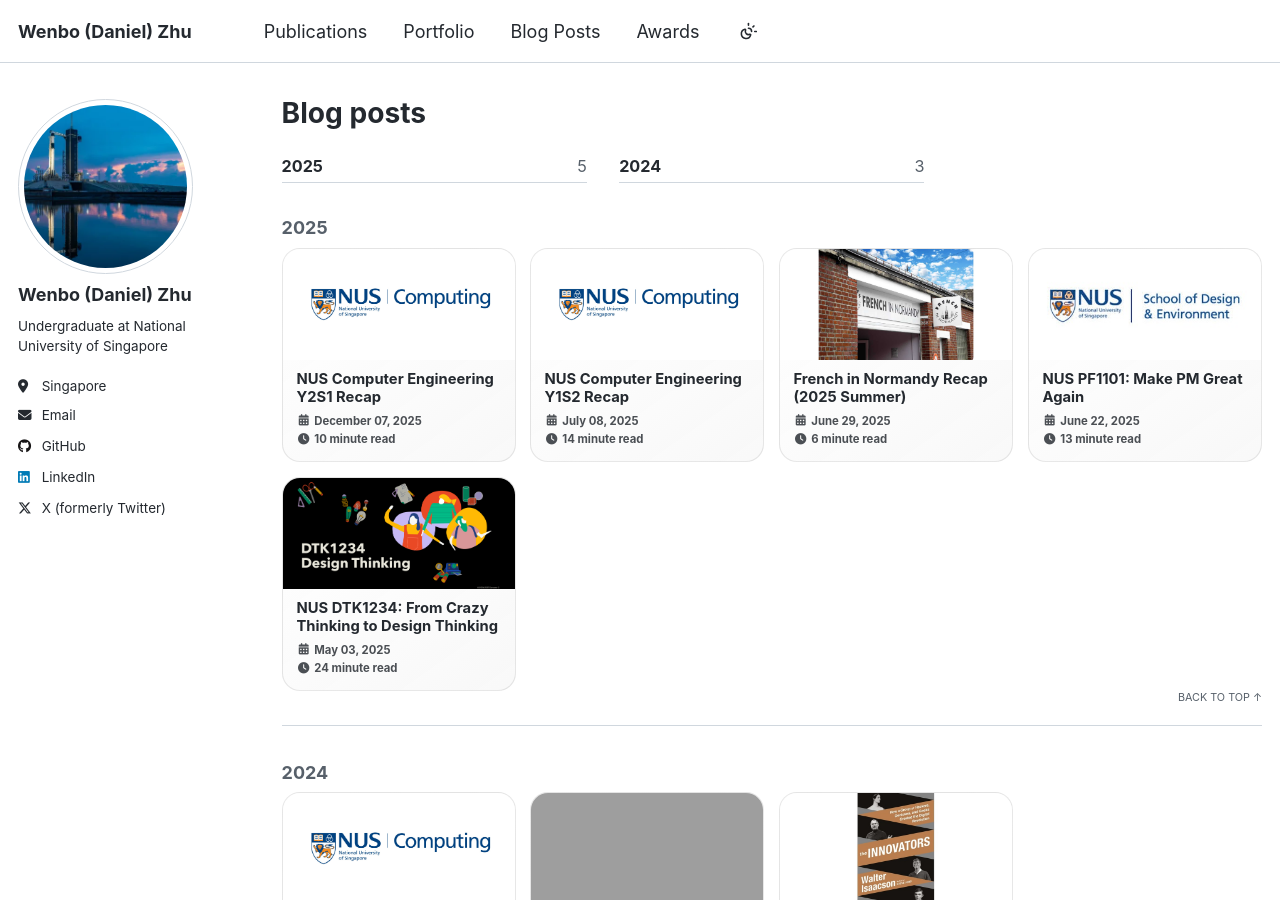
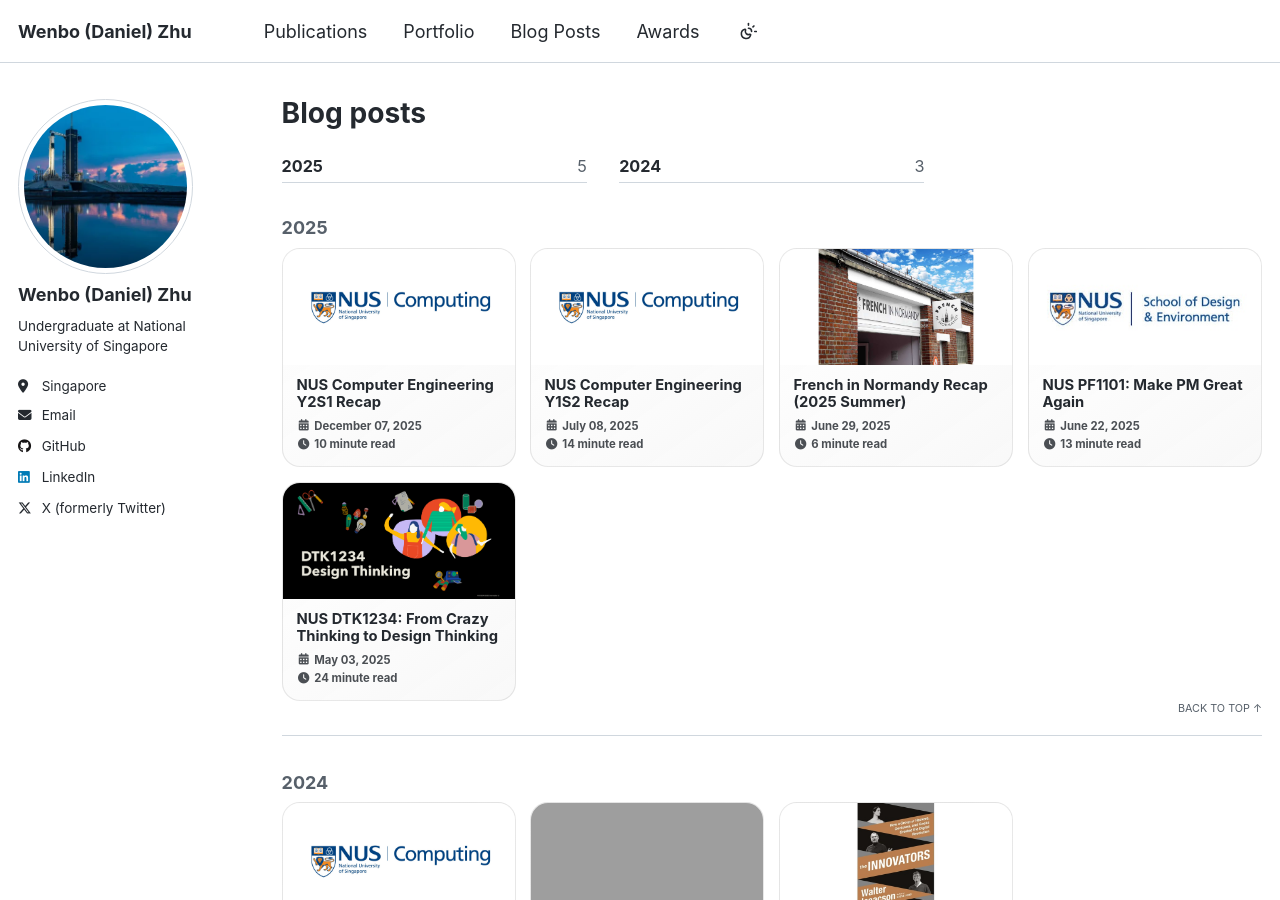
Before and after one commit to mendax1234/mendax1234.github.io, a Jekyll site: the page built from _pages/year-archive.html, in a window 1280 px wide and 900 px high. Built offline with Jekyll 4.4.1, drawn with Linux system fonts in a browser that asks for light colours.

Commit message:
Improve the blog post card and UI

```diff
--- a/_sass/include/_utilities.scss
+++ b/_sass/include/_utilities.scss
@@ -337,7 +337,7 @@
   position: relative;
   width: $navicon-width;
   height: $navicon-height;
-  background: #fff;
+  background: currentColor;
   margin: auto;
   -webkit-transition: 0.3s;
   transition: 0.3s;
@@ -349,7 +349,7 @@
     left: 0;
     width: $navicon-width;
     height: $navicon-height;
-    background: #fff;
+    background: currentColor;
     -webkit-transition: 0.3s;
     transition: 0.3s;
   }
--- a/_sass/layout/_blog.scss
+++ b/_sass/layout/_blog.scss
@@ -45,7 +45,9 @@
 
 .blog-card__media {
   position: relative;
-  min-height: 6.15rem;
+  aspect-ratio: 2 / 1;
+  min-height: 0;
+  overflow: hidden;
   padding: 0;
   background: rgba(127, 127, 127, 0.08);
 
--- a/_sass/layout/_navigation.scss
+++ b/_sass/layout/_navigation.scss
@@ -192,10 +192,15 @@
     padding: 0 0.5rem;
     border: 0;
     outline: none;
-    background-color: var(--global-base-color);
-    color: #fff;
+    background-color: transparent;
+    color: var(--global-masthead-link-color);
     cursor: pointer;
     z-index: 100;
+
+    &:hover {
+      color: var(--global-masthead-link-color-hover);
+      background-color: rgba(127, 127, 127, 0.12);
+    }
   }
 
   .visible-links {
```
